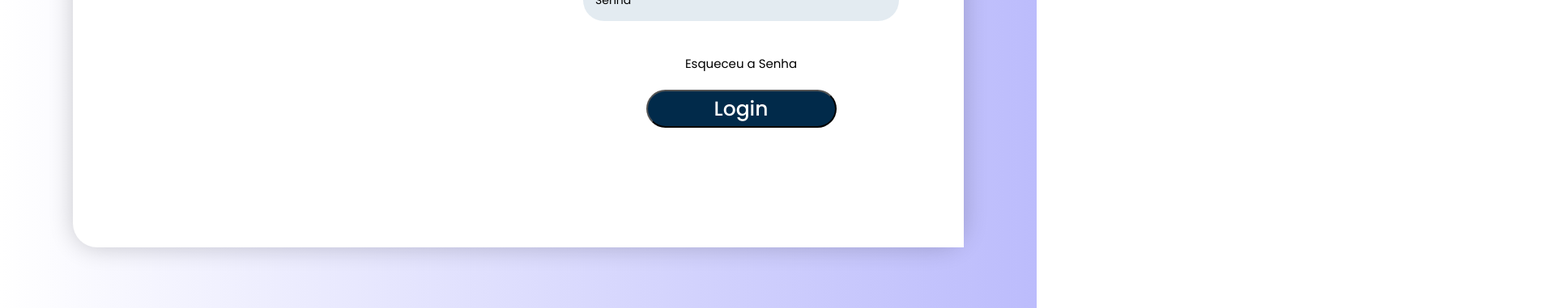
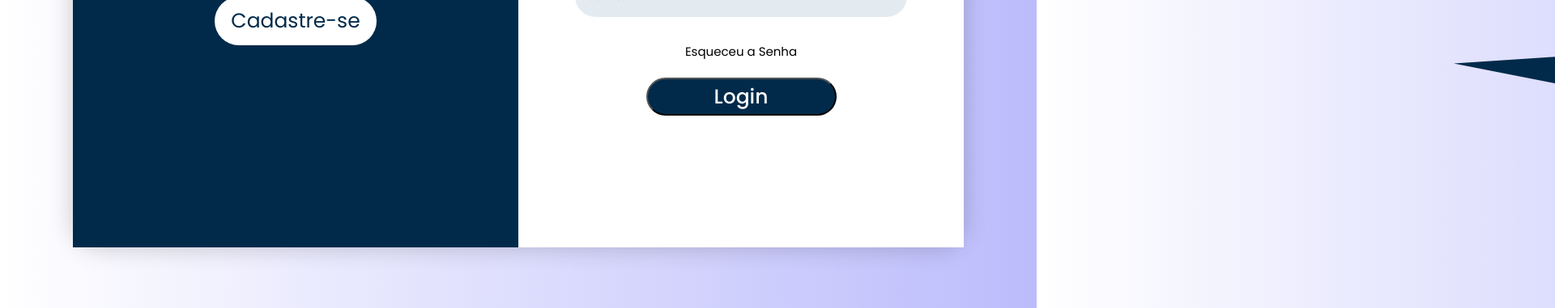
Before and after one commit to isabella-viana/Grupo-09, a website: page web-data-viz/public/login_cadastro2.html in a window 1280 px wide. Shown: the part 419-800 px from the top of the page at 81% size, 1920 px wide, since content can reach past the window. Drawn offline with Linux system fonts and the light colour scheme.

Commit message:
Att Login

```diff
--- a/web-data-viz/public/css/login2.css
+++ b/web-data-viz/public/css/login2.css
@@ -25,17 +25,11 @@ body {
     height: 40px;
 }
 
-
-
-
-
-
-
 .container{
     position: relative; /* Usamos position relative, pois ele nos dá o poder de nao afetar os outros elementos da pag*/
     width: 1100px;
     height: 650px;
-    background-color: rgb(255, 255, 255);
+    background: rgb(255, 255, 255);
     border-radius: 30px; /* Deixar a borda redondinha*/
     box-shadow: 0 0px 30px rgba(0,0,0, .2); /* Aqui definimos a SOMBRA que a nossa caixa terá*/
 }
@@ -48,10 +42,15 @@ body {
     position: absolute; /* Usamos position absolute, pois ele nos dá o poder de nao afetar os outros elementos da pag e tambem nao ser afetado pelos outros*/
     width: 50%;/*Se define 50% pois na outra metade será o cadastro */
     height: 100%;
-    background-color: rgb(255, 255, 255);
+    background: white ;
     right: 0; /*Ao usar o right: 0, eu defino que este elemento será do lado direito */
     color: rgb(0, 0, 0); /* Cor da letra */
     padding: 40px;
+    z-index: 1; /*Regra de empilhamento */
+}
+
+.form-box.register{
+    visibility: hidden;
 }
 
 form {
@@ -66,7 +65,7 @@ form {
 
 .input_box{
     position: relative;
-    margin: 40px;
+    margin: 30px;
 }
 
 .input_box input {
@@ -102,3 +101,45 @@ form {
     margin-top: 20px;
     color: white;
 }
+
+.toggle-box{
+position: absolute;
+width: 100%;
+height: 100%;
+background: rgba(1, 42, 74, 1);
+color: white;
+text-align: center;
+}
+
+.toggle-box::before {
+    content: "";
+    position: absolute;
+    width: 300%;
+    height: 100%;
+    background: rgba(1, 42, 74, 1);
+    z-index: 2;
+    clip-path: polygon(50% 0%, 55% 20%, 45% 25%, 50% 40%, 40% 45%, 50% 60%, 35% 65%, 50% 80%, 45% 85%, 50% 100%);
+}
+.toggle-box h1{
+    font-size: 30px;
+    }
+
+.toggle-panel{
+    position: absolute;
+    width: 50%;
+    height: 100%;
+    display: flex;
+    flex-direction: column;
+    justify-content: center;
+    align-items: center;
+}
+
+.toggle-panel .btn{
+    width: 200px;
+    height: 60px;
+    font-size: 25px;
+    font-weight: 400;
+    background: white;
+    color:  rgba(1, 42, 74, 1);
+    border: 1px black;
+}
--- a/web-data-viz/public/login_cadastro2.html
+++ b/web-data-viz/public/login_cadastro2.html
@@ -27,6 +27,38 @@
             <button type="submit" class="btn">Login</button>
         </form>
         </div>
-    </div>
+
+            <div class="form-box register">
+                <form action="">
+                    <div class="Up">
+                <h1>Registro</h1>
+                    <img src="imgs/logo-menu.png" alt="">
+                </div>
+                <div class="input_box">
+                    <input type="text" placeholder="Nome" required>
+                </div>
+                <div class="input_box">
+                    <input type="text" placeholder="Email" required>
+                </div>
+                <div class="input_box">
+                    <input type="password" placeholder="CNPJ" required>
+                </div>
+                <div class="input_box">
+                    <input type="password" placeholder="Senha" required>
+                </div>
+
+                <button type="submit" class="btn">Cadastre-se</button>
+            </form>
+            </div>
+            <div class="toggle-box">
+                <div class="toggle-panel toggle-left">
+                    <h1>Ainda não Elevou a sua <br> empresa?</h1>
+                    <button class="btn cadastre-btn">Cadastre-se</button>
+                </div>
+            </div>
+        </div>
+
+
+
 </body>
 </html>
```
